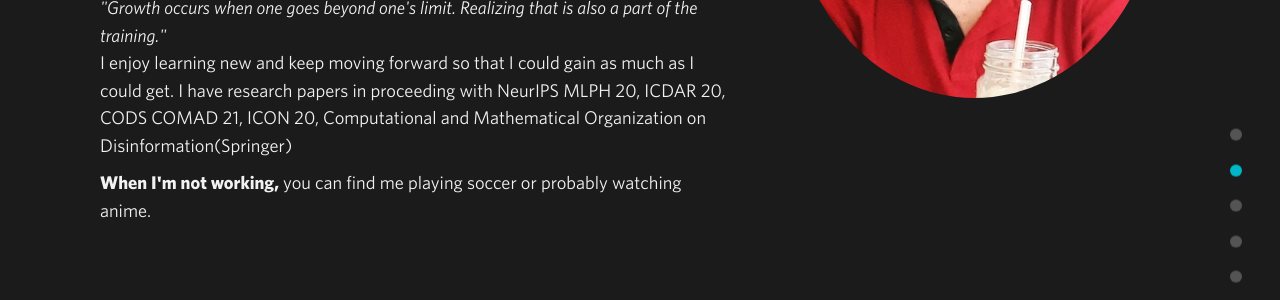
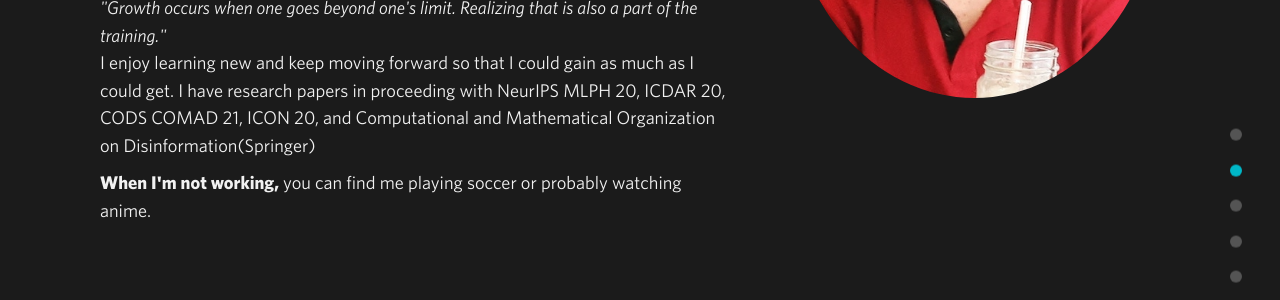
Before and after one commit to sumit6597/sumit6597.github.io, a Jekyll site: the page built from index.html, in a window 1280 px wide and 900 px high, scrolled down 1223 px. Shown: the part 208-508 px from the top of the window. Built offline with Jekyll 4.4.1, drawn with Linux system fonts in a browser that asks for light colours; nearby versions of some CDN libraries.

Commit message:
Update about.html

```diff
--- a/_includes/about.html
+++ b/_includes/about.html
@@ -8,7 +8,7 @@
         <img class="headshot" src="img/pic.jpg" alt="headshot">
         <div class="about-text-wrapper">
           <p class="about-text"><strong>I'm currently a senior year student at Birla Institute of Technology, Mesra</strong> pursuing computer science and engineering. I have worked in related fields like artificial intelligence, software engineering, and data mining. For the past few years, I have been motivated by the following question: What are the powers of data-driven approaches in multidisciplinary domains of artificial intelligence? This question led to independent lines of work that include optimizing algorithms and applying deep learning methods to solve research problems for healthcare analytics and social network analysis. </p>
-          <p class="about-text"><cite>"Growth occurs when one goes beyond one's limit. Realizing that is also a part of the training."</cite><br>I enjoy learning new and keep moving forward so that I could gain as much as I could get. I have research papers in proceeding with NeurIPS MLPH 20, ICDAR 20, CODS COMAD 21, ICON 20, Computational and Mathematical Organization on Disinformation(Springer) </p>
+          <p class="about-text"><cite>"Growth occurs when one goes beyond one's limit. Realizing that is also a part of the training."</cite><br>I enjoy learning new and keep moving forward so that I could gain as much as I could get. I have research papers in proceeding with NeurIPS MLPH 20, ICDAR 20, CODS COMAD 21, ICON 20, and Computational and Mathematical Organization on Disinformation(Springer) </p>
           <p class="about-text"><strong>When I'm not working,</strong> you can find me playing soccer or probably watching anime.</p>
         </div>
       </div>
```
